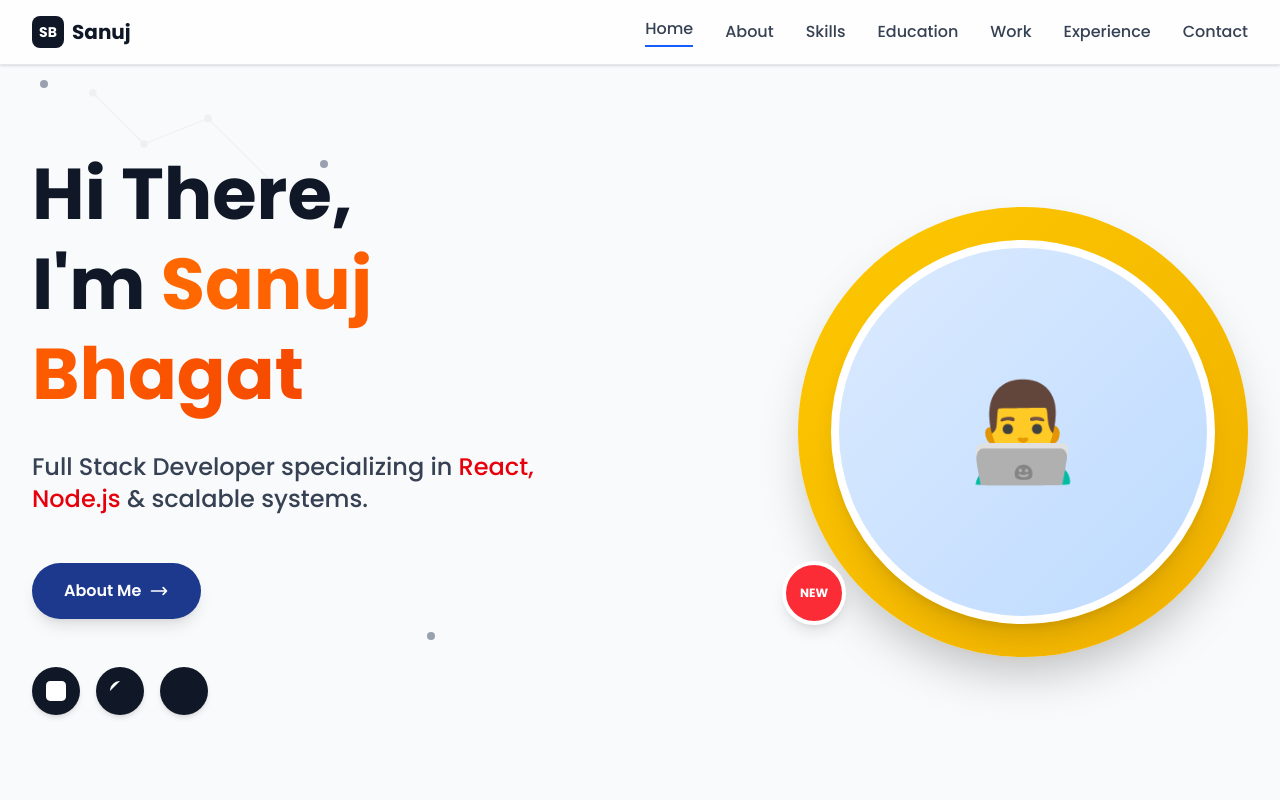
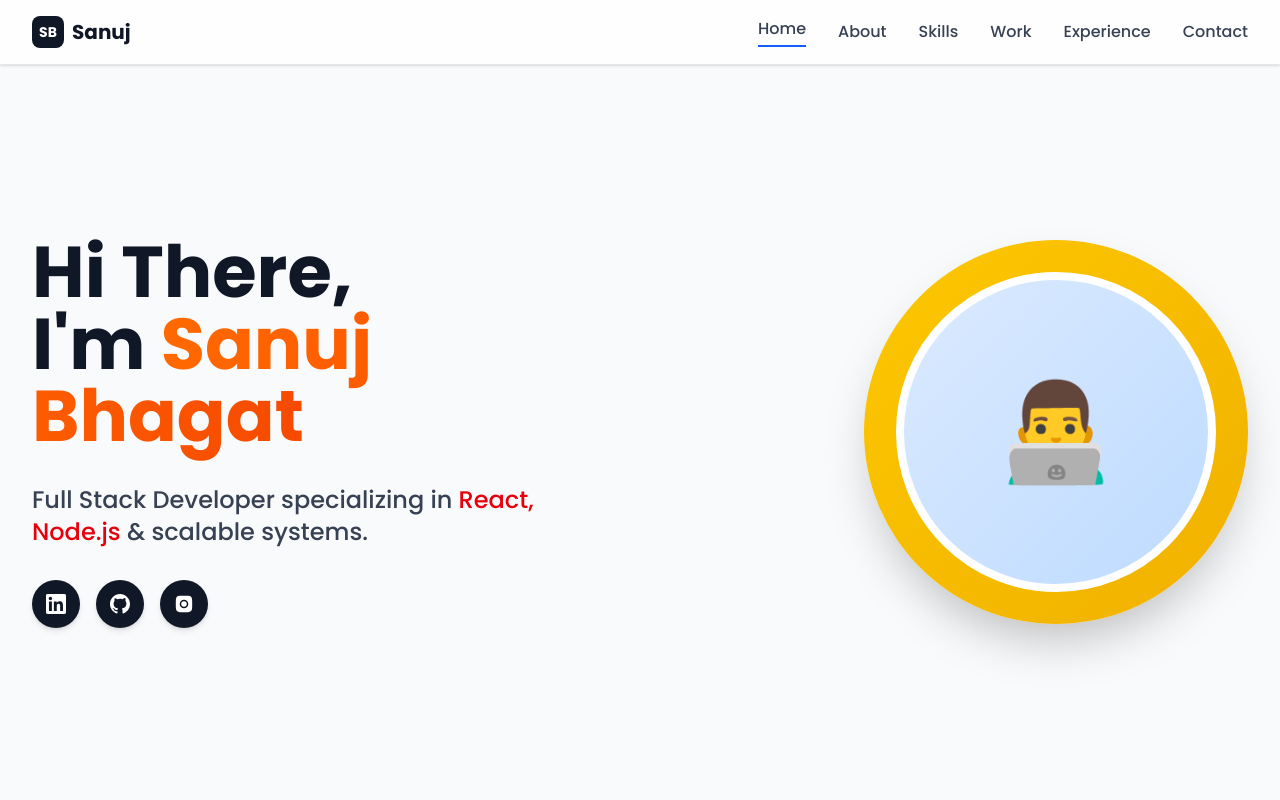
Before and after one commit to sanuj344/Portfolio, a React (Vite) app: page / in a window 1280 px wide. Shown: the top 800 px of the page. Built offline with nearby package versions, Linux system fonts and the light colour scheme.

Commit message:
hero updated

```diff
--- a/src/components/Navbar.jsx
+++ b/src/components/Navbar.jsx
@@ -7,7 +7,6 @@ function Navbar() {
     { name: 'Home', href: '#hero' },
     { name: 'About', href: '#about' },
     { name: 'Skills', href: '#skills' },
-    { name: 'Education', href: '#education' },
     { name: 'Work', href: '#projects' },
     { name: 'Experience', href: '#experience' },
     { name: 'Contact', href: '#contact' },
--- a/src/sections/Hero.jsx
+++ b/src/sections/Hero.jsx
@@ -2,34 +2,34 @@ import { motion } from "framer-motion";
 
 function Hero() {
   const socialLinks = [
-    { icon: "linkedin", href: "https://www.linkedin.com/in/sanuj-bhagat-57bb24256/", color: "hover:bg-blue-600" },
-    { icon: "github", href: "https://github.com/sanuj344", color: "hover:bg-gray-800" },
-    { icon: "instagram", href: "#", color: "hover:bg-pink-600" },
+    {
+      icon: "linkedin",
+      href: "https://www.linkedin.com/in/sanuj-bhagat-57bb24256/",
+      color: "hover:bg-blue-600",
+    },
+    {
+      icon: "github",
+      href: "https://github.com/sanuj344",
+      color: "hover:bg-gray-800",
+    },
+    {
+      icon: "instagram",
+      href: "https://www.instagram.com/sanuj__00",
+      color: "hover:bg-pink-600",
+    },
   ];
 
   return (
-    <section id="hero" className="min-h-screen flex items-center bg-gray-50 pt-16 relative overflow-hidden">
+    <section
+      id="hero"
+      className="min-h-screen flex items-center bg-gray-50 pt-16 relative overflow-hidden"
+    >
       <div className="absolute inset-0 bg-network-pattern opacity-30"></div>
-
-      <div className="absolute top-20 left-10 w-2 h-2 bg-gray-400 rounded-full"></div>
-      <div className="absolute top-40 left-1/4 w-2 h-2 bg-gray-400 rounded-full"></div>
-      <div className="absolute top-60 right-1/4 w-2 h-2 bg-gray-400 rounded-full"></div>
-      <div className="absolute bottom-40 left-1/3 w-2 h-2 bg-gray-400 rounded-full"></div>
-
-      <svg className="absolute top-20 left-20 w-64 h-64 opacity-10" viewBox="0 0 200 200">
-        <line x1="10" y1="10" x2="50" y2="50" stroke="#9CA3AF" strokeWidth="1" />
-        <line x1="50" y1="50" x2="100" y2="30" stroke="#9CA3AF" strokeWidth="1" />
-        <line x1="100" y1="30" x2="150" y2="80" stroke="#9CA3AF" strokeWidth="1" />
-        <circle cx="10" cy="10" r="3" fill="#9CA3AF" />
-        <circle cx="50" cy="50" r="3" fill="#9CA3AF" />
-        <circle cx="100" cy="30" r="3" fill="#9CA3AF" />
-        <circle cx="150" cy="80" r="3" fill="#9CA3AF" />
-      </svg>
 
       <div className="max-w-7xl mx-auto px-4 sm:px-6 lg:px-8 relative z-10 w-full">
         <div className="grid lg:grid-cols-2 gap-12 items-center">
 
-          {/* Left Content */}
+          {/* Left */}
           <motion.div
             initial={{ opacity: 0, x: -50 }}
             animate={{ opacity: 1, x: 0 }}
@@ -40,7 +40,7 @@ function Hero() {
               initial={{ opacity: 0, y: 30 }}
               animate={{ opacity: 1, y: 0 }}
               transition={{ duration: 0.8, delay: 0.2 }}
-              className="text-5xl md:text-6xl lg:text-7xl font-bold text-gray-900 leading-tight"
+              className="text-5xl md:text-6xl lg:text-7xl font-bold text-gray-900"
             >
               Hi There,
               <br />
@@ -60,29 +60,12 @@ function Hero() {
               <span className="text-red-600">React, Node.js</span> & scalable systems.
             </motion.p>
 
+            {/* Social Icons */}
             <motion.div
               initial={{ opacity: 0, y: 30 }}
               animate={{ opacity: 1, y: 0 }}
               transition={{ duration: 0.8, delay: 0.6 }}
-              className="pt-4"
-            >
-              <a
-                href="#about"
-                className="inline-flex items-center bg-blue-900 hover:bg-blue-800 text-white px-8 py-4 rounded-full font-semibold transition-all duration-300 shadow-lg hover:shadow-xl transform hover:-translate-y-1"
-              >
-                About Me
-                <svg className="ml-2 w-5 h-5" fill="none" stroke="currentColor" viewBox="0 0 24 24">
-                  <path strokeLinecap="round" strokeLinejoin="round" strokeWidth={2} d="M17 8l4 4m0 0l-4 4m4-4H3" />
-                </svg>
-              </a>
-            </motion.div>
-
-            {/* Social Links */}
-            <motion.div
-              initial={{ opacity: 0, y: 30 }}
-              animate={{ opacity: 1, y: 0 }}
-              transition={{ duration: 0.8, delay: 0.8 }}
-              className="flex gap-4 pt-4"
+              className="flex gap-4"
             >
               {socialLinks.map((social, index) => (
                 <motion.a
@@ -90,11 +73,8 @@ function Hero() {
                   href={social.href}
                   target="_blank"
                   rel="noopener noreferrer"
-                  initial={{ opacity: 0, scale: 0 }}
-                  animate={{ opacity: 1, scale: 1 }}
-                  transition={{ duration: 0.3, delay: 0.8 + index * 0.1 }}
-                  whileHover={{ scale: 1.1, y: -5 }}
-                  className={`w-12 h-12 bg-gray-900 ${social.color} rounded-full flex items-center justify-center text-white transition-all duration-300 shadow-md hover:shadow-lg`}
+                  whileHover={{ scale: 1.1, y: -4 }}
+                  className={`w-12 h-12 bg-gray-900 ${social.color} rounded-full flex items-center justify-center text-white transition-all duration-300 shadow-md`}
                 >
                   <SocialIcon type={social.icon} />
                 </motion.a>
@@ -102,28 +82,17 @@ function Hero() {
             </motion.div>
           </motion.div>
 
-          {/* Right Content */}
+          {/* Right */}
           <motion.div
             initial={{ opacity: 0, x: 50 }}
             animate={{ opacity: 1, x: 0 }}
-            transition={{ duration: 0.8, delay: 0.4 }}
+            transition={{ duration: 0.8 }}
             className="flex justify-center lg:justify-end"
           >
-            <div className="relative">
-              <div className="w-80 h-80 md:w-96 md:h-96 lg:w-[450px] lg:h-[450px] bg-gradient-to-br from-yellow-400 to-yellow-500 rounded-full flex items-center justify-center shadow-2xl">
-                <div className="w-64 h-64 md:w-80 md:h-80 lg:w-96 lg:h-96 bg-gradient-to-br from-blue-100 to-blue-200 rounded-full flex items-center justify-center text-blue-900 text-8xl font-bold border-8 border-white shadow-xl">
-                  👨‍💻
-                </div>
+            <div className="w-96 h-96 bg-gradient-to-br from-yellow-400 to-yellow-500 rounded-full flex items-center justify-center shadow-2xl">
+              <div className="w-80 h-80 bg-gradient-to-br from-blue-100 to-blue-200 rounded-full flex items-center justify-center text-8xl border-8 border-white">
+                👨‍💻
               </div>
-
-              <motion.div
-                initial={{ scale: 0 }}
-                animate={{ scale: 1 }}
-                transition={{ duration: 0.5, delay: 1.2 }}
-                className="absolute bottom-8 -left-4 w-16 h-16 bg-red-500 rounded-full flex items-center justify-center shadow-lg border-4 border-white"
-              >
-                <span className="text-white font-bold text-xs">NEW</span>
-              </motion.div>
             </div>
           </motion.div>
 
@@ -133,22 +102,24 @@ function Hero() {
   );
 }
 
-// Social Icon Component
+/* =======================
+   FIXED SVG ICONS
+======================= */
 function SocialIcon({ type }) {
   const icons = {
     linkedin: (
-      <svg className="w-5 h-5" fill="currentColor" viewBox="0 0 24 24">
-        <path d="M19 0h-14c-2.761 0-5 2.239-5 5v14c0 2.761 2.239 5 5 5h14c2.762 0 5-2.239 5-5v-14c0-2.761-2.238-5-5-5z" />
+      <svg viewBox="0 0 24 24" fill="currentColor" className="w-5 h-5">
+        <path d="M22.23 0H1.77C.79 0 0 .774 0 1.727v20.545C0 23.227.79 24 1.77 24h20.46C23.21 24 24 23.227 24 22.273V1.727C24 .774 23.21 0 22.23 0zM7.06 20.452H3.56V9h3.5v11.452zM5.31 7.433c-1.12 0-2.03-.91-2.03-2.03 0-1.12.91-2.03 2.03-2.03s2.03.91 2.03 2.03c0 1.12-.91 2.03-2.03 2.03zM20.452 20.452h-3.5v-5.605c0-1.337-.026-3.058-1.865-3.058-1.865 0-2.151 1.455-2.151 2.959v5.704h-3.5V9h3.361v1.561h.048c.468-.888 1.611-1.823 3.314-1.823 3.544 0 4.193 2.334 4.193 5.367v6.347z" />
       </svg>
     ),
     github: (
-      <svg className="w-5 h-5" fill="currentColor" viewBox="0 0 24 24">
-        <path d="M12 0c-6.626 0-12 5.373-12 12z" />
+      <svg viewBox="0 0 24 24" fill="currentColor" className="w-5 h-5">
+        <path d="M12 0C5.37 0 0 5.37 0 12c0 5.3 3.438 9.8 8.207 11.387.6.113.793-.26.793-.577v-2.17c-3.338.724-4.033-1.416-4.033-1.416-.546-1.387-1.333-1.756-1.333-1.756-1.089-.745.083-.73.083-.73 1.205.085 1.839 1.237 1.839 1.237 1.07 1.834 2.807 1.304 3.492.997.108-.775.418-1.305.762-1.604-2.665-.305-5.467-1.334-5.467-5.93 0-1.312.469-2.381 1.236-3.221-.124-.303-.536-1.524.117-3.176 0 0 1.008-.322 3.301 1.23A11.5 11.5 0 0112 5.8c1.02.005 2.047.138 3.006.404 2.291-1.552 3.297-1.23 3.297-1.23.653 1.653.242 2.874.118 3.176.77.84 1.235 1.91 1.235 3.221 0 4.61-2.807 5.624-5.48 5.921.43.37.823 1.102.823 2.222v3.293c0 .32.192.694.801.576C20.565 21.796 24 17.298 24 12 24 5.37 18.63 0 12 0z" />
       </svg>
     ),
     instagram: (
-      <svg className="w-5 h-5" fill="currentColor" viewBox="0 0 24 24">
-        <path d="M12 2.163c3.204 0 3.584.012 4.85.07z" />
+      <svg viewBox="0 0 24 24" fill="currentColor" className="w-5 h-5">
+        <path d="M12 2.163c3.204 0 3.584.012 4.85.07 3.252.148 4.771 1.691 4.919 4.919.058 1.265.069 1.645.069 4.848 0 3.204-.012 3.584-.069 4.849-.149 3.225-1.664 4.771-4.919 4.919-1.266.058-1.644.07-4.85.07-3.204 0-3.584-.012-4.849-.07-3.26-.149-4.771-1.699-4.919-4.92-.058-1.265-.07-1.644-.07-4.848 0-3.204.013-3.583.07-4.849.149-3.227 1.664-4.771 4.919-4.919 1.266-.057 1.645-.069 4.849-.069zM12 6.838a5.162 5.162 0 100 10.324 5.162 5.162 0 000-10.324zm0 8.486a3.324 3.324 0 110-6.648 3.324 3.324 0 010 6.648zm6.406-8.845a1.44 1.44 0 11-2.881 0 1.44 1.44 0 012.881 0z" />
       </svg>
     ),
   };
```
